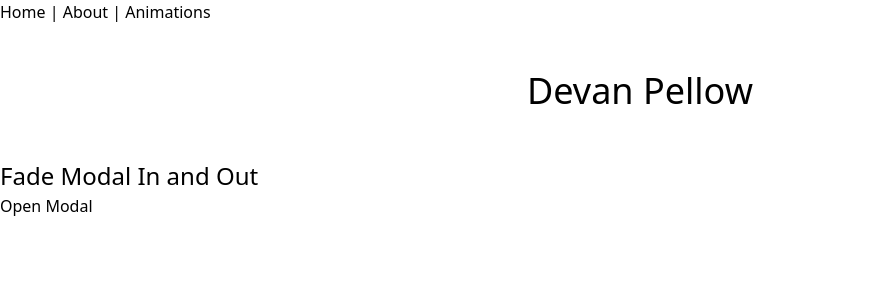
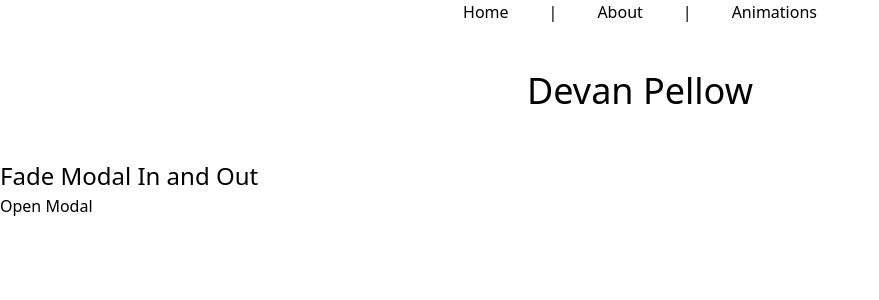
Before and after one commit to devanpellow/portfolio, a Vue app: page / in a window 1280 px wide. Shown: the top 300 px of the page, without its empty margins (0-879 px from the left). Built offline with nearby package versions, Linux system fonts and the light colour scheme.

Commit message:
formatting on nav bar

```diff
--- a/src/App.vue
+++ b/src/App.vue
@@ -1,9 +1,9 @@
 <template>
  <div id="app">
-    <div id="nav">
-      <router-link to="/">Home</router-link> |
-      <router-link to="/about">About</router-link> |
-      <router-link to="/animations">Animations</router-link>
+    <div id="nav" class="flex justify-center">
+      <router-link class="px-10" to="/">Home</router-link> |
+      <router-link class="px-10" to="/about">About</router-link> |
+      <router-link class="px-10" to="/animations">Animations</router-link>
     </div>
     <transition name="fade" mode="out-in">
       <router-view />
@@ -31,6 +31,6 @@ export default {
 
 .fade-enter-active,
 .fade-leave-active {
-  transition: opacity 0.5s ease-out;
+  transition: opacity 0.2s ease-out;
 }
 </style>
```
